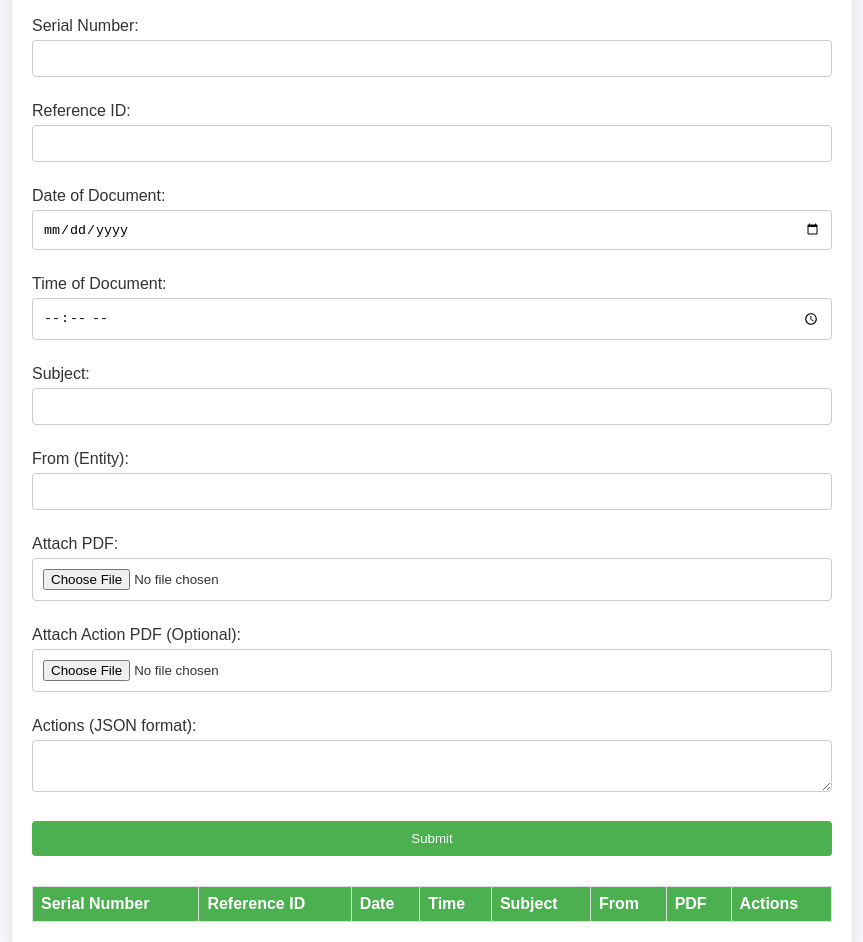
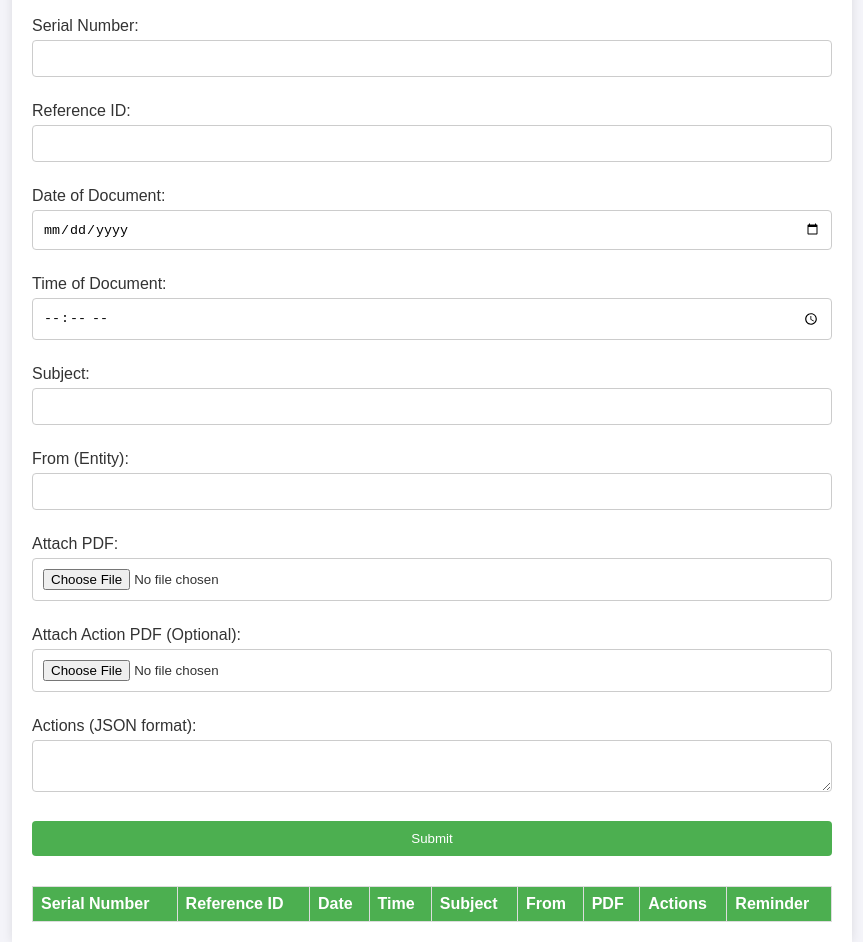
Before and after one commit to TamannaDash/DOC-Filing-System, a plain HTML site: page index.html in a window 1280 px wide. Shown: the part 81-1023 px from the top of the page, without its empty margins (208-1071 px from the left). Drawn offline with Linux system fonts and the light colour scheme; a script that the page names is missing.

Commit message:
Update index.html

```diff
--- a/index.html
+++ b/index.html
@@ -59,6 +59,7 @@
                     <th>From</th>
                     <th>PDF</th>
                     <th>Actions</th>
+                    <th>Reminder</th>
                 </tr>
             </thead>
             <tbody>
```
